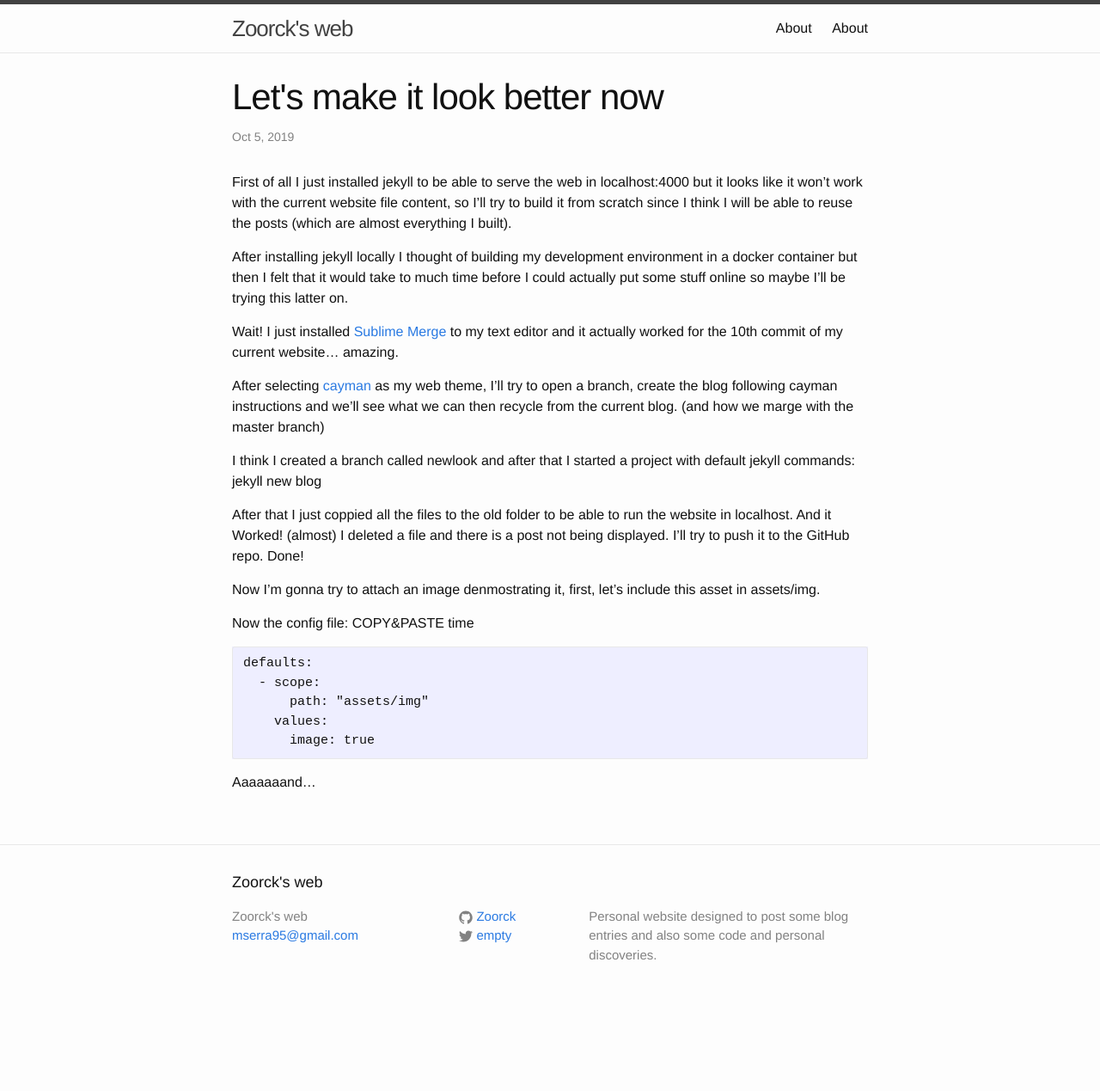
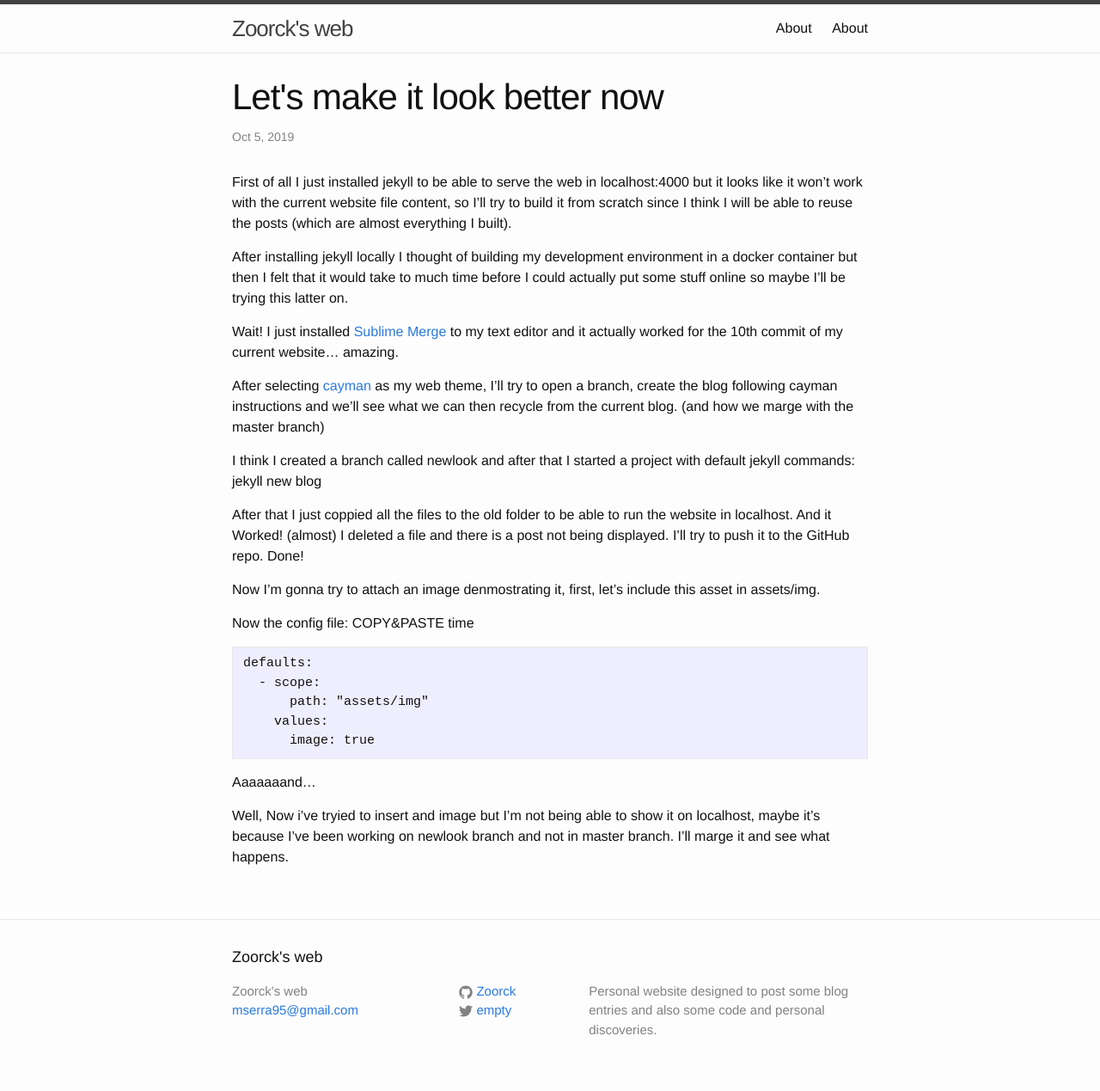
Before and after one commit to Zoorck/zoorck.github.io, a Jekyll site: the page built from _posts/2019-10-05-make-it-better.markdown, in a window 1280 px wide. Shown: the whole page at 86% size. Built offline with Jekyll 4.4.1, drawn with Linux system fonts in a browser that asks for light colours; before the commit the page ends 1182 px from its top, so only the background shows below that.

Commit message:
More comments & let's merge

```diff
--- a/_posts/2019-10-05-make-it-better.markdown
+++ b/_posts/2019-10-05-make-it-better.markdown
@@ -33,5 +33,7 @@ Aaaaaaand...
 
 {{ neewlook_branch.png }}
 
+Well, Now i've tryied to insert and image but I'm not being able to show it on localhost, maybe it's because I've been working on newlook branch and not in master branch. I'll marge it and see what happens.
+
 [cayman]: https://github.com/pages-themes/cayman
 [sublime-merge]: https://www.sublimemerge.com/
```
